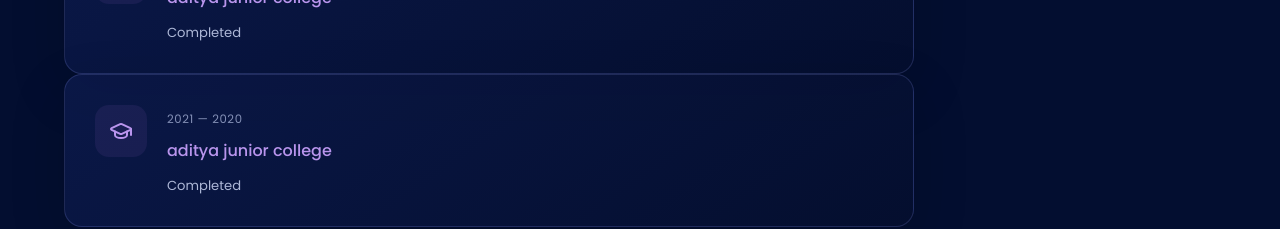
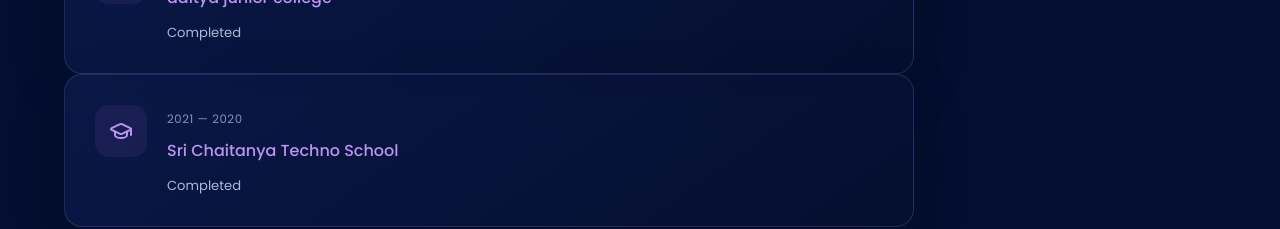
Before and after one commit to Avi7525/avinash-portfolio, a React (Vite) app: page / in a window 1280 px wide. Shown: the part 3940-4169 px from the top of the page. Built offline with nearby package versions, Linux system fonts and the light colour scheme.

Commit message:
Update project code

```diff
--- a/src/main.jsx
+++ b/src/main.jsx
@@ -23,11 +23,7 @@
 import "./styles.css";
 
 /*
-  ============================================================
-  EDIT YOUR PORTFOLIO HERE
-  ============================================================
-  Most content is stored in the portfolio object below.
-  Replace the placeholder values whenever you are ready.
+ My Information
 */
 
 const portfolio = {
@@ -72,7 +68,7 @@
 
     {
       Course: "SSC",
-      college: "aditya junior college",
+      college: "Sri Chaitanya Techno School",
       start: "2021",
       end: "2020",
       detail: "Completed",
```
